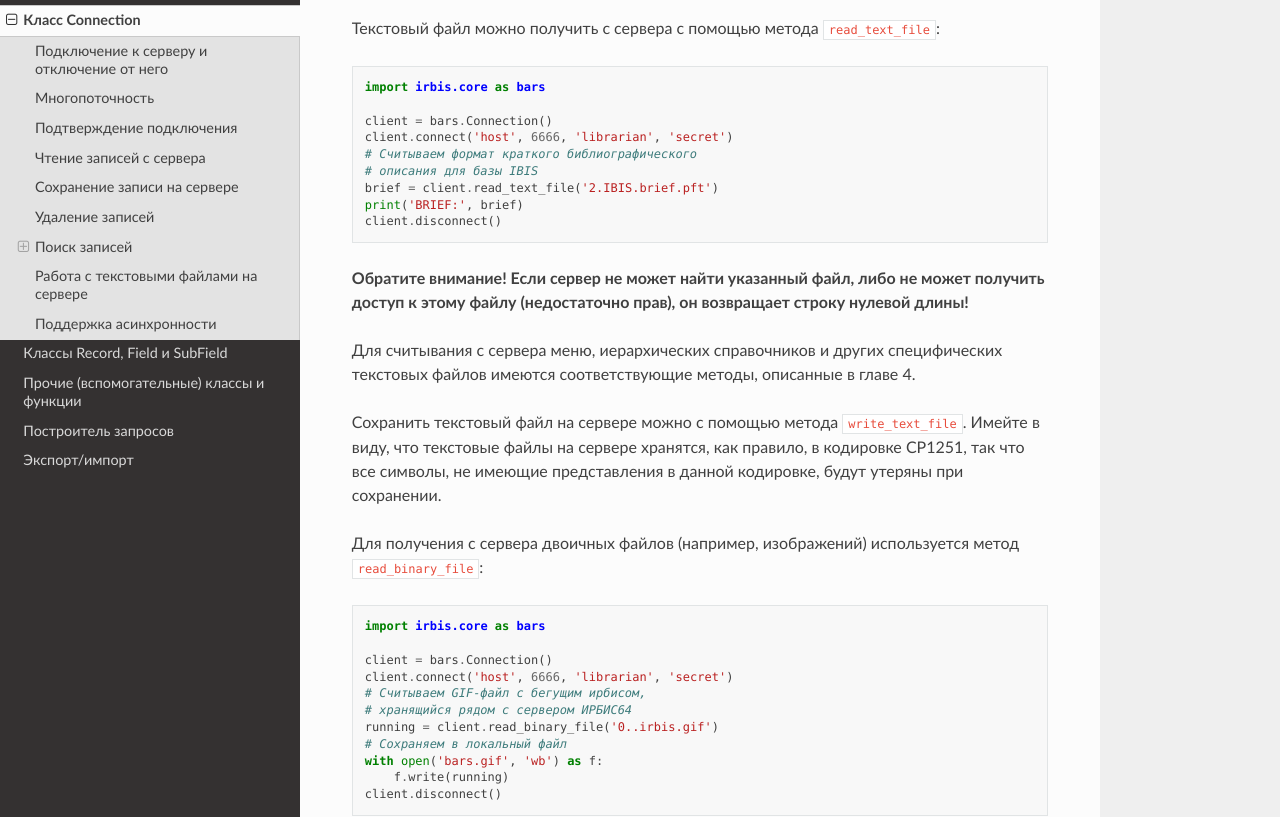
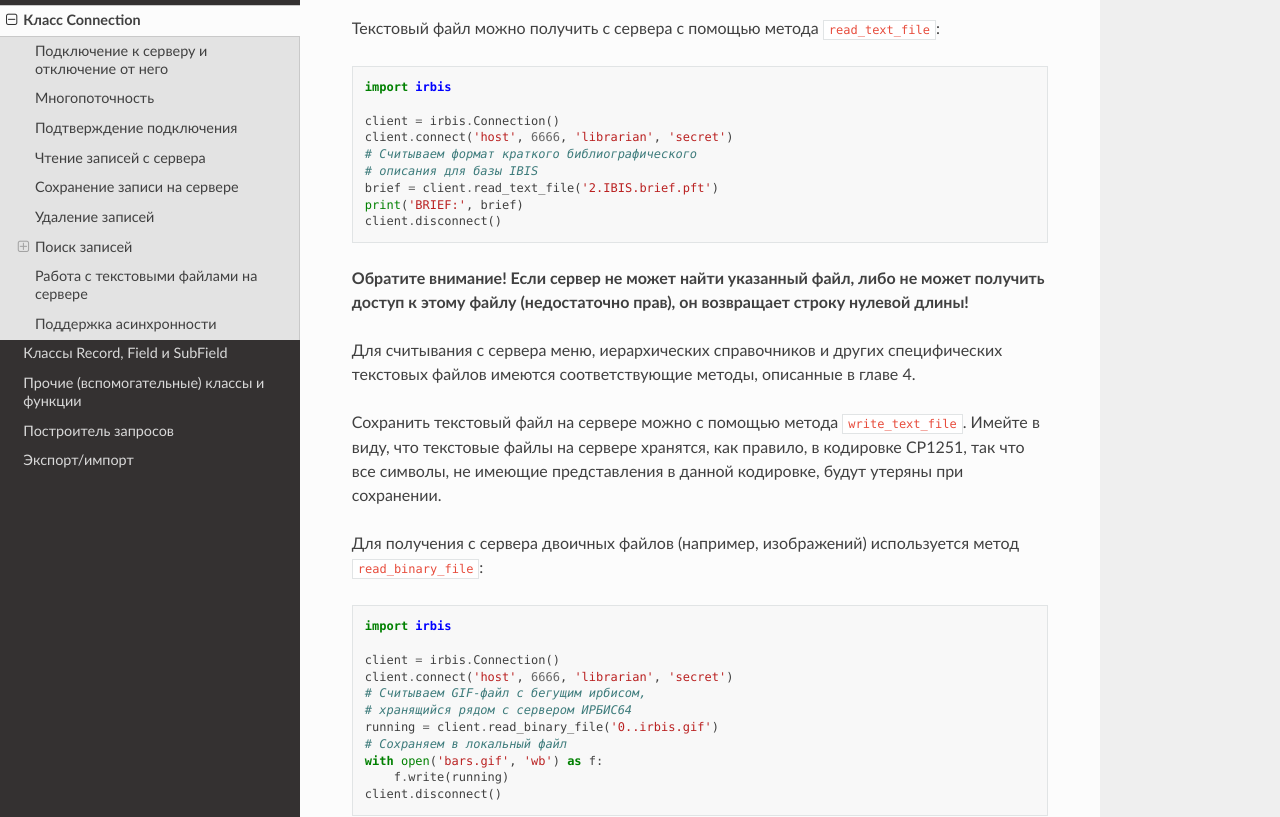
Before and after one commit to amironov73/PythonIrbis, a Sphinx documentation site: the page built from docs/chapter2.rst, in a window 1280 px wide and 1400 px high, scrolled down 9699 px. Shown: the part 180-997 px from the top of the window. Built offline with Sphinx 7.4.7 and the Read the Docs theme 2.0.0, drawn with Linux system fonts in a browser that asks for light colours.

Commit message:
Fix documentation error

```diff
--- a/docs/chapter2.rst
+++ b/docs/chapter2.rst
@@ -442,9 +442,9 @@ workstation   str   Тип АРМа (см. таблицу ниже)   'C'
 
 .. code-block:: python
 
-  import irbis.core as bars
+  import irbis
 
-  client = bars.Connection()
+  client = irbis.Connection()
   client.connect('host', 6666, 'librarian', 'secret')
   # Считываем формат краткого библиографического
   # описания для базы IBIS
@@ -462,9 +462,9 @@ workstation   str   Тип АРМа (см. таблицу ниже)   'C'
 
 .. code-block:: python
 
-  import irbis.core as bars
+  import irbis
 
-  client = bars.Connection()
+  client = irbis.Connection()
   client.connect('host', 6666, 'librarian', 'secret')
   # Считываем GIF-файл с бегущим ирбисом,
   # хранящийся рядом с сервером ИРБИС64
```
